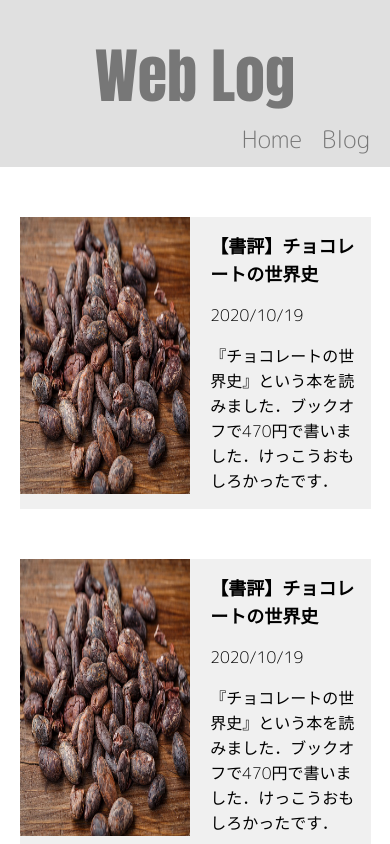
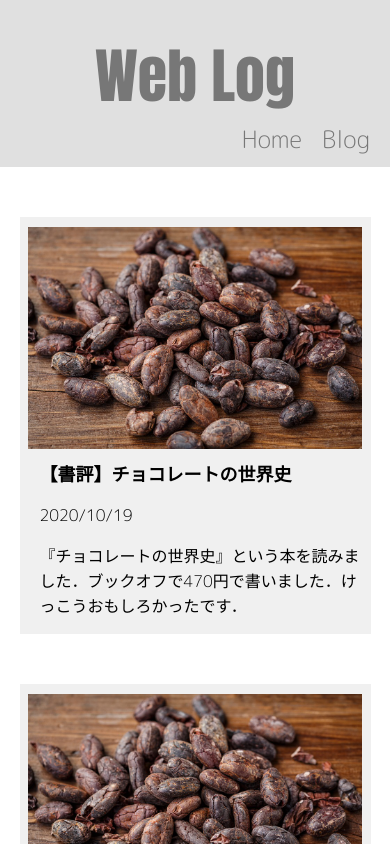
Before and after one commit to ron61/ron61.github.io, a Nuxt app: page /blog in a window 390 px wide. Shown: the top 844 px of the page. Built offline with nearby package versions, Linux system fonts and the light colour scheme.

Commit message:
レスポンシブ対応できた

```diff
--- a/components/Card.vue
+++ b/components/Card.vue
@@ -1,14 +1,28 @@
 <template>
     <div class="container">
         <nuxt-link :to="link">
-            <div class="card">
-                <div class="img-container">
-                    <img :src="imgSrc" :alt="imgAlt" width="100%" height="95%"/>
+            <div class="pc">
+                <div class="pc-card">
+                    <div class="img-container">
+                        <img :src="imgSrc" :alt="imgAlt" width="95%" height="95%" />
+                    </div>
+                    <div class="text-container">
+                        <h2>{{title}}</h2>
+                        <p>{{date}}</p>
+                        <p>{{description}}</p>
+                    </div>
                 </div>
-                <div class="text-container">
-                    <h2>{{title}}</h2>
-                    <p>{{date}}</p>
-                    <p>{{description}}</p>
+            </div>
+            <div class="sp">
+                <div class="card">
+                    <div class="img-container">
+                        <img :src="imgSrc" :alt="imgAlt" width="95%" />
+                    </div>
+                    <div class="text-container">
+                        <h2>{{title}}</h2>
+                        <p>{{date}}</p>
+                        <p>{{description}}</p>
+                    </div>
                 </div>
             </div>
         </nuxt-link>
@@ -43,11 +57,27 @@ export default {
     background-color: rgb(189, 189, 189);
 }
 
-.card {
+.pc{
+  display: block;
+}
+.sp{
+  display: none;
+}
+
+@media only screen and (max-width: 767px){
+  .pc{
+    display: none;
+  }
+  .sp{
+    display: block;
+  }
+}
+
+.pc-card {
     display: flex;
 }
 
-.card h2 {
+h2 {
     font-size: 18px;
     font-weight: bolder;
 }
@@ -56,21 +86,17 @@ a {
     color: black;
     text-decoration: none;
 }
-/*
-img {
-    width: 95%;
-    position: absolute;
-    top: 50%;
-    -webkit-transform : translateY(-50%);
-    left: 5%;
+
+.pc img {
+    position: relative;
+    top: 2.5%;
 }
 
-.img-container {
-    width: 200%;
-    text-align: center;
+.sp img {
     position: relative;
+    top: 10px;
 }
-*/
+
 .text-container {
     padding-left: 20px;
     padding-right: 10px;
```
